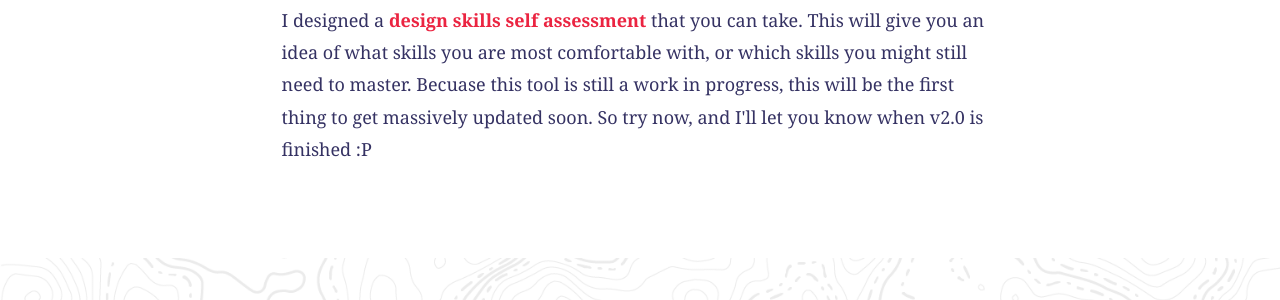
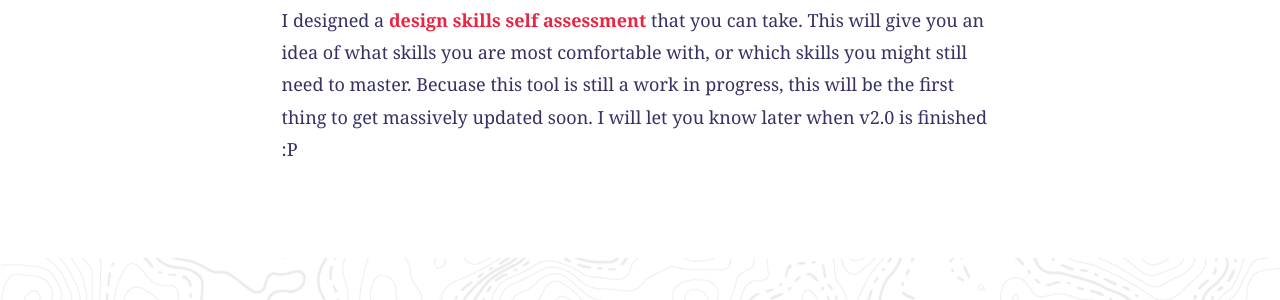
Before and after one commit to compassofdesign/site, a Jekyll site: the page built from thanks/index.html, in a window 1280 px wide and 900 px high, scrolled down 1734 px. Shown: the part 382-682 px from the top of the window. Built offline with Jekyll 4.4.1, drawn with Linux system fonts in a browser that asks for light colours; nearby versions of some CDN libraries.

Commit message:
Update index.html

```diff
--- a/thanks/index.html
+++ b/thanks/index.html
@@ -33,7 +33,8 @@ title: Thanks for Subscribing
 <section class="main container">
   <article class="row">
     <div class="landing module">
-      <h3>If you want to do something while you wait for the next edition...</h3> <p>I designed a <a href="{{site.baseurl}}/assessment"><strong>design skills self assessment</strong></a> that you can take. This will give you an idea of what skills you are most comfortable with, or which skills you might still need to master. Becuase this tool is still a work in progress, this will be the first thing to get massively updated soon. So try now, and I'll let you know when v2.0 is finished :P</p>
+      <h3>If you want to do something while you wait for the next edition...</h3>
+      <p>I designed a <a href="{{site.baseurl}}/assessment"><strong>design skills self assessment</strong></a> that you can take. This will give you an idea of what skills you are most comfortable with, or which skills you might still need to master. Becuase this tool is still a work in progress, this will be the first thing to get massively updated soon. I will let you know later when v2.0 is finished :P</p>
     </div>
   </article>
 </section>
```
